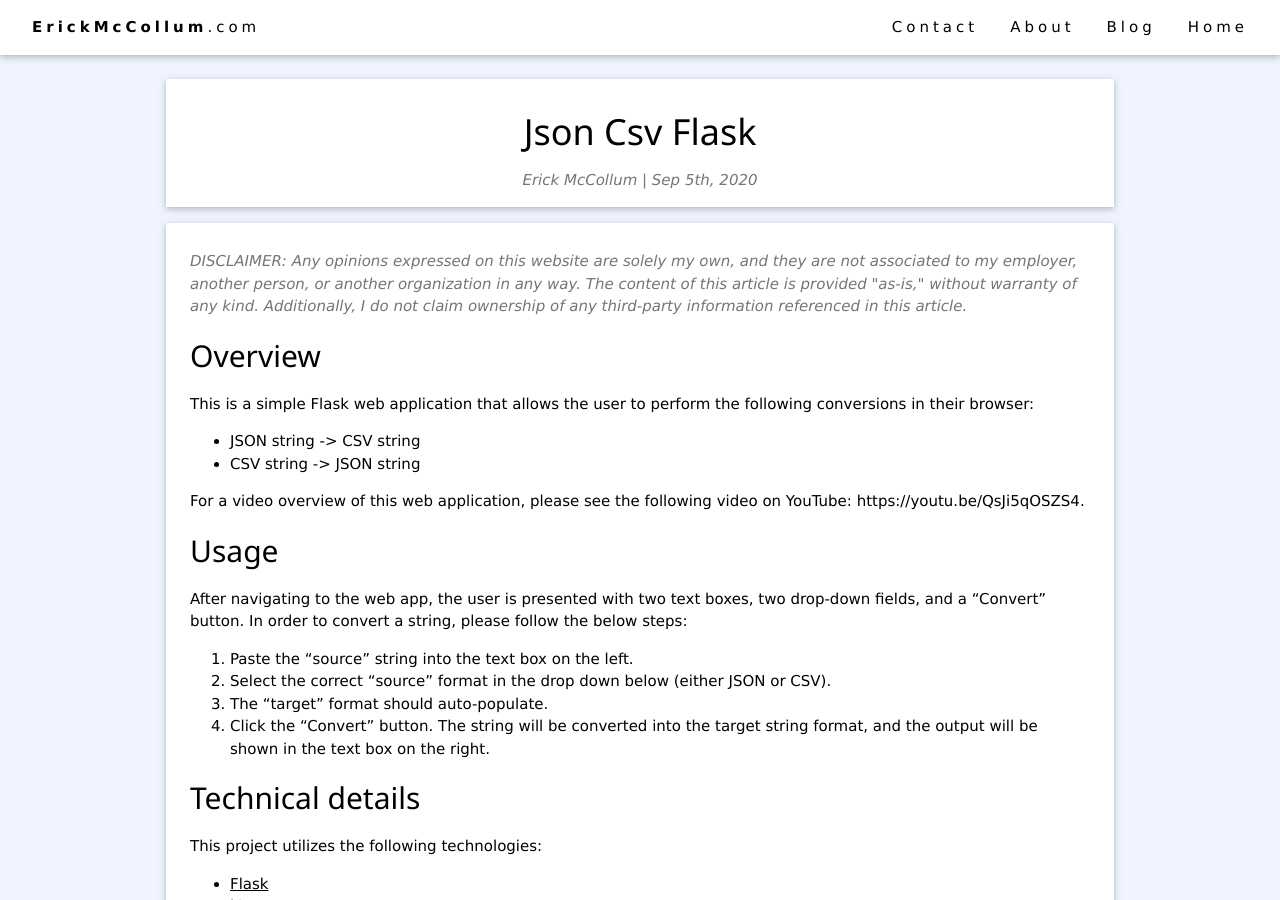
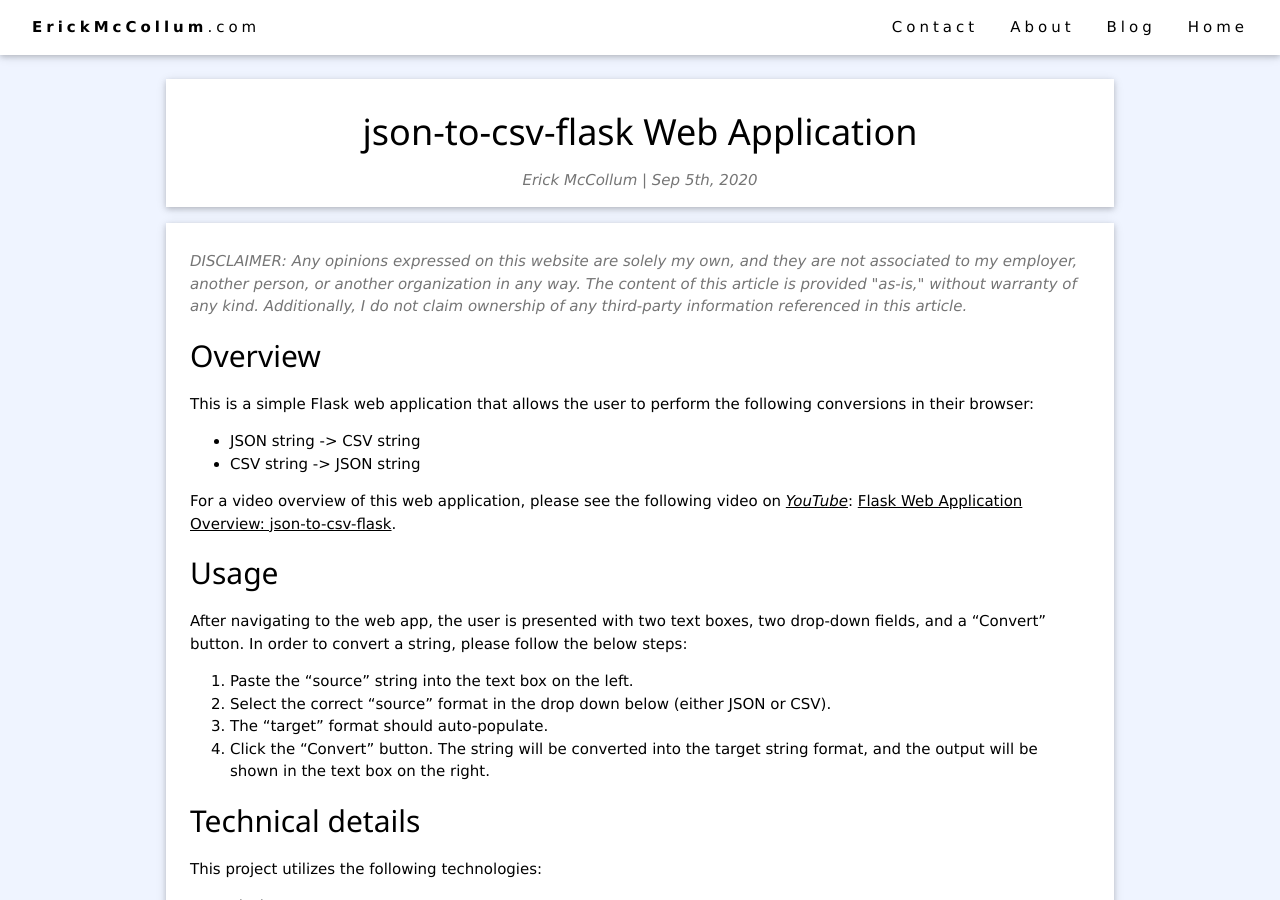
Before and after one commit to frederickm13/frederickm13.github.io, a Jekyll site: the page built from _posts/2020-09-05-json-csv-flask.md, in a window 1280 px wide and 900 px high. Built offline with Jekyll 4.4.1, drawn with Linux system fonts in a browser that asks for light colours.

Commit message:
Various minor fixes

```diff
--- a/_layouts/Post.html
+++ b/_layouts/Post.html
@@ -27,7 +27,7 @@ layout: Base
                     <i class="fab fa-linkedin"></i> View on LinkedIn
                     {% endif %}
                     {% if page.external == "Tableau" %}
-                    <i class="far fa-chart-bar"></i> View on Tableau Public
+                    <i class="fas fa-chart-bar"></i> View on Tableau Public
                     {% endif %}
                 </a>
                 {% endif %}
--- a/_posts/2020-09-05-json-csv-flask.md
+++ b/_posts/2020-09-05-json-csv-flask.md
@@ -1,5 +1,5 @@
 ---
-title:
+title: json-to-csv-flask Web Application
 layout: Post
 date:  2020-09-05 -0600
 external: GitHub
@@ -13,7 +13,7 @@ This is a simple Flask web application that allows the user to perform the follo
 - JSON string -> CSV string
 - CSV string -> JSON string
 
-For a video overview of this web application, please see the following video on YouTube: https://youtu.be/QsJi5qOSZS4.
+For a video overview of this web application, please see the following video on *[YouTube](https://www.youtube.com)*: [Flask Web Application Overview: json-to-csv-flask](https://youtu.be/QsJi5qOSZS4).
 
 ## Usage
 After navigating to the web app, the user is presented with two text boxes, two drop-down fields, and a "Convert" button. In order to convert a string, please follow the below steps:
```
Also changed, not shown: _posts/2020-08-04-dallas-crime-analysis.md (+1 -1 lines), Gemfile.lock.
